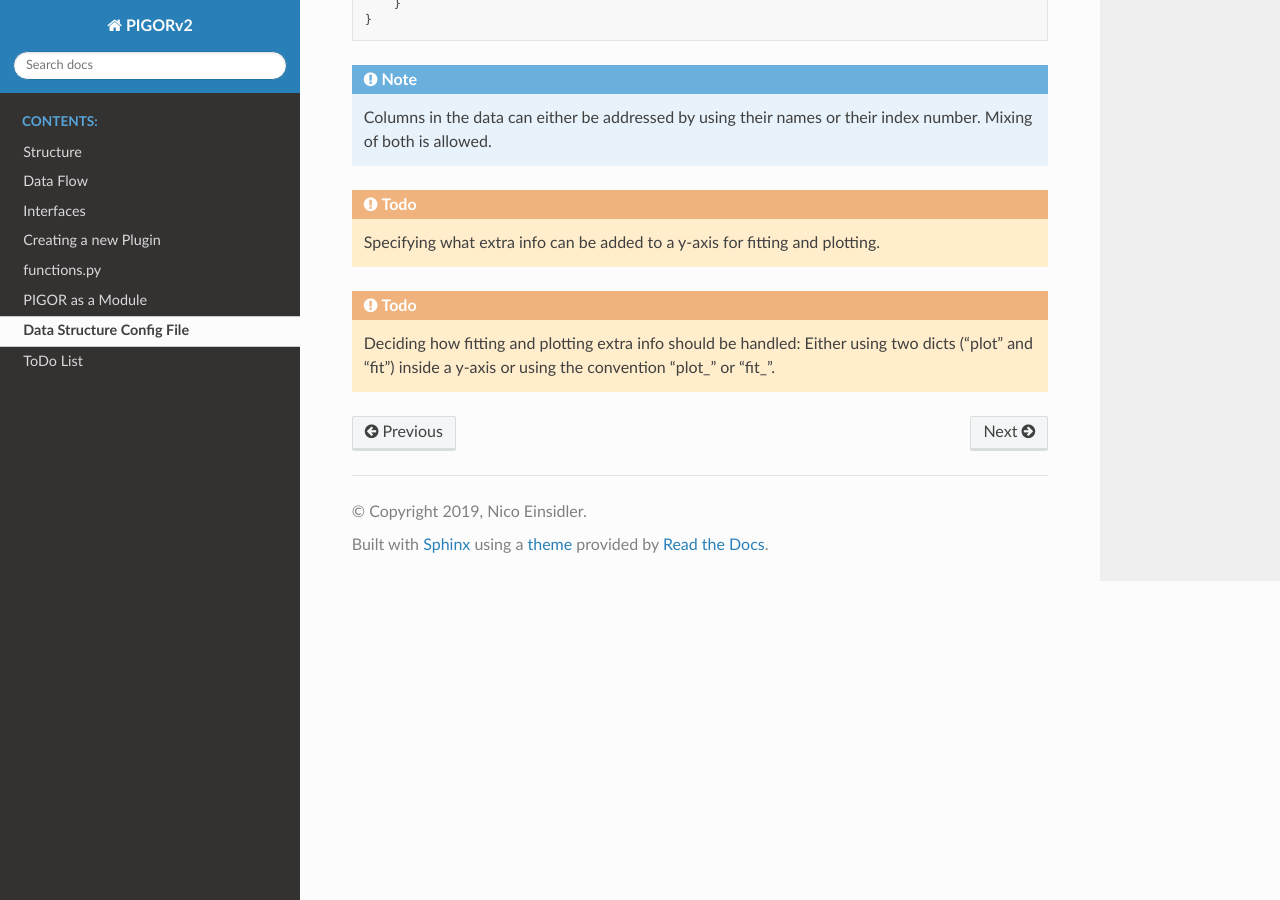
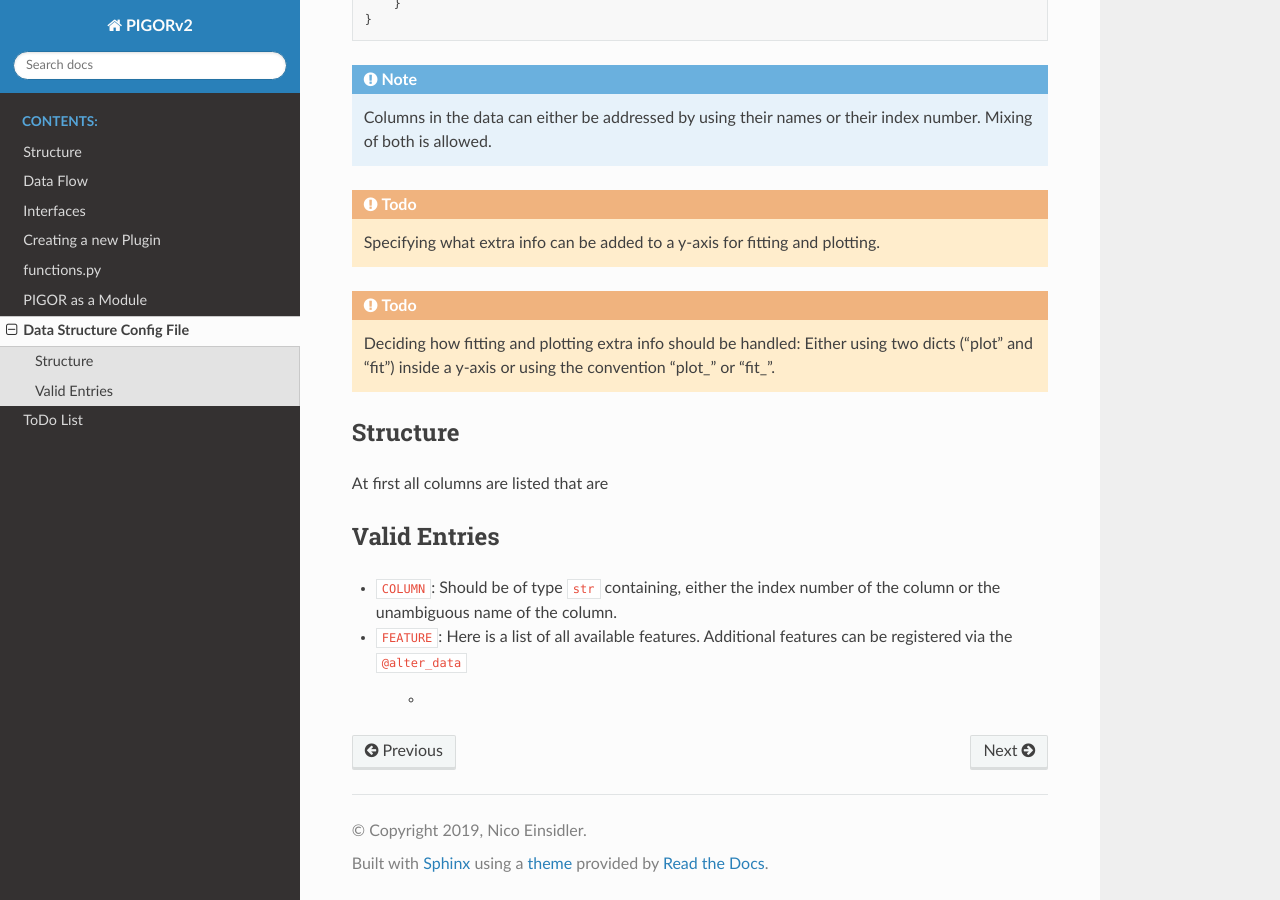
Before and after one commit to nicoeinsidler/pigor2, a Sphinx documentation site: the page built from docs/data-structure-config.rst, in a window 1280 px wide and 900 px high, scrolled down 508 px. Built offline with Sphinx 7.4.7 and the Read the Docs theme 2.0.0, drawn with Linux system fonts in a browser that asks for light colours.

Commit message:
work in progress

```diff
--- a/docs/data-structure-config.rst
+++ b/docs/data-structure-config.rst
@@ -26,3 +26,28 @@ Example:
 .. todo:: Specifying what extra info can be added to a y-axis for fitting and plotting.
 
 .. todo:: Deciding how fitting and plotting extra info should be handled: Either using two dicts ("plot" and "fit") inside a y-axis or using the convention "plot\_" or "fit\_".
+
+
+Structure
+---------
+
+.. code;; json
+
+    {
+        COLUMN: {
+            COLUMN: {
+                FEATURE : SETTING
+            }
+        }
+    }
+
+At first all columns are listed that are
+
+
+Valid Entries
+-------------
+
+- ``COLUMN``: Should be of type ``str`` containing, either the index number of the column or the unambiguous name of the column.
+- ``FEATURE``: Here is a list of all available features. Additional features can be registered via the ``@alter_data``
+
+    -
```
